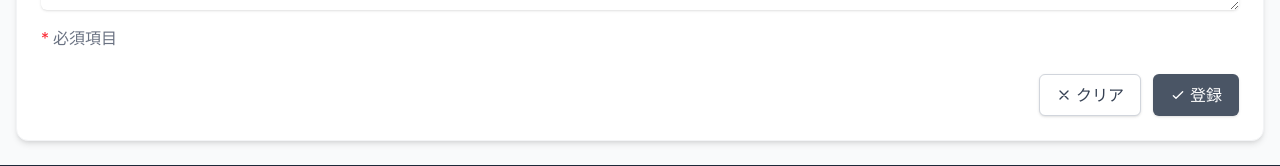
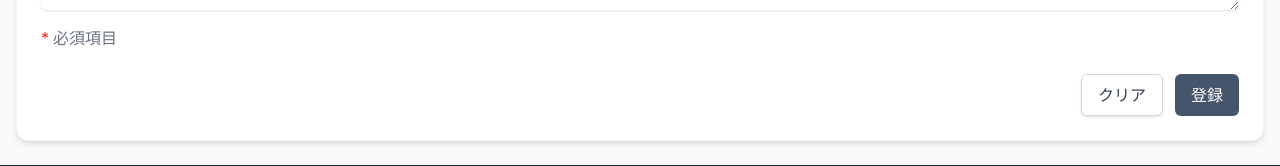
Before and after one commit to h-dianne/equipment-management-app, a React (Vite) app: page /register in a window 1280 px wide. Shown: the part 759-925 px from the top of the page. Built offline with nearby package versions, Linux system fonts and the light colour scheme; no server answers.

Commit message:
feat: フォームにローディングボタンを追加し、カテゴリとステータスの定義を修正

```diff
--- a/src/components/equipment/EquipmentForm.tsx
+++ b/src/components/equipment/EquipmentForm.tsx
@@ -1,16 +1,23 @@
+/**
+ * 備品登録フォームコンポーネント
+ * このコンポーネントは新しい備品を登録するためのフォームを提供し、バリデーション機能を含みます
+ */
+
 import { useForm } from "react-hook-form";
 import { zodResolver } from "@hookform/resolvers/zod";
 import { z } from "zod";
 import { useNavigate } from "react-router-dom";
+
 import { useCreateEquipment } from "../../hooks/useEquipment";
 import { EquipmentStatus, EquipmentCategory } from "../../types/equipment";
+import LoadingButton from "../common/LoadingButton";
 
 // カテゴリの定義 - 型定義から配列を作成
 const EQUIPMENT_CATEGORIES: readonly EquipmentCategory[] = [
+  "AV機器・周辺機器",
   "電子機器",
   "オフィス家具",
   "工具・作業用品",
-  "AV機器・周辺機器",
   "消耗品",
   "防災・安全用品",
   "レンタル備品",
@@ -18,13 +25,13 @@ const EQUIPMENT_CATEGORIES: readonly EquipmentCategory[] = [
 ];
 // ステータスの定義 - 型定義から配列を作成
 const STATUS: readonly EquipmentStatus[] = [
+  "利用可能",
   "使用中",
   "貸出中",
-  "利用可能",
   "廃棄"
 ];
 
-// フォームの入力検証
+// フォームの入力検証スキーマ
 const equipmentFormSchema = z.object({
   name: z.string().min(1, "備品名は必須です"),
   category: z.custom<EquipmentCategory>(
@@ -48,20 +55,26 @@ const equipmentFormSchema = z.object({
   notes: z.string().optional()
 });
 
+// フォームのデータ型定義（Zodスキーマから型を生成）
 type EquipmentFormData = z.infer<typeof equipmentFormSchema>;
 
 const EquipmentForm = () => {
+  // フォーム送信後の画面遷移用
   const navigate = useNavigate();
+
+  // 備品作成用カスタムフック（React Query使用）
+  // isPendingはAPI通信中かどうかを示す
   const { mutate, isPending } = useCreateEquipment();
 
+  // react-hook-formでフォームを初期化
   const {
-    register,
-    handleSubmit,
-    reset,
-    formState: { errors }
+    register, // 入力フィールドを登録する関数
+    handleSubmit, // フォーム送信を処理する関数
+    reset, // フォームの値をリセットする関数
+    formState: { errors } // フォームのバリデーションエラー
   } = useForm<EquipmentFormData>({
-    resolver: zodResolver(equipmentFormSchema),
-    mode: "onBlur",
+    resolver: zodResolver(equipmentFormSchema), // Zodスキーマをバリデーション用に接続
+    mode: "onBlur", // フォーカスを失った時にバリデーション
     defaultValues: {
       category: "AV機器・周辺機器",
       status: "利用可能",
@@ -70,17 +83,22 @@ const EquipmentForm = () => {
     }
   });
 
+  /**
+   * フォーム送信ハンドラ
+   * データをAPIに送信し、成功シナリオを処理する
+   */
   const onSubmit = (data: EquipmentFormData) => {
     mutate(data, {
       onSuccess: () => {
-        reset(); // フォームをリセット
-        navigate("/"); // ホームページにリダイレクト
+        reset();
+        navigate("/");
       }
     });
   };
 
   return (
     <div className="mt-10 bg-white rounded-xl shadow-md overflow-hidden border border-gray-100">
+      {/* フォームヘッダー */}
       <div className="bg-gradient-to-r from-gray-600 to-gray-500 py-4 px-6">
         <h2 className="text-xl font-bold text-white flex items-center">
           備品登録
@@ -371,47 +389,20 @@ const EquipmentForm = () => {
             text-gray-700 bg-white hover:bg-gray-50 focus:outline-none focus:ring-2 focus:ring-gray-400
             transition duration-200"
           >
-            <svg
-              xmlns="http://www.w3.org/2000/svg"
-              className="h-4 w-4 mr-1"
-              fill="none"
-              viewBox="0 0 24 24"
-              stroke="currentColor"
-            >
-              <path
-                strokeLinecap="round"
-                strokeLinejoin="round"
-                strokeWidth={2}
-                d="M6 18L18 6M6 6l12 12"
-              />
-            </svg>
             クリア
           </button>
 
           {/* 送信ボタン */}
-          <button
+          <LoadingButton
             type="submit"
+            isLoading={isPending}
+            loadingText="登録中..."
             disabled={isPending}
-            className="flex items-center px-4 py-2 border border-transparent shadow-sm text-base font-medium rounded-md
-            text-white bg-gray-600 hover:bg-gray-700 focus:outline-none focus:ring-2 focus:ring-gray-500
-            disabled:opacity-50 disabled:cursor-not-allowed transition duration-200"
+            variant="primary"
+            className="flex items-center"
           >
-            <svg
-              xmlns="http://www.w3.org/2000/svg"
-              className="h-4 w-4 mr-1"
-              fill="none"
-              viewBox="0 0 24 24"
-              stroke="currentColor"
-            >
-              <path
-                strokeLinecap="round"
-                strokeLinejoin="round"
-                strokeWidth={2}
-                d="M5 13l4 4L19 7"
-              />
-            </svg>
-            {isPending ? "登録中..." : "登録"}
-          </button>
+            登録
+          </LoadingButton>
         </div>
       </form>
     </div>
```
